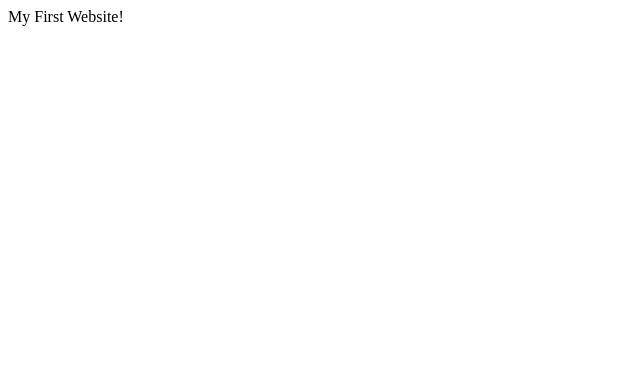
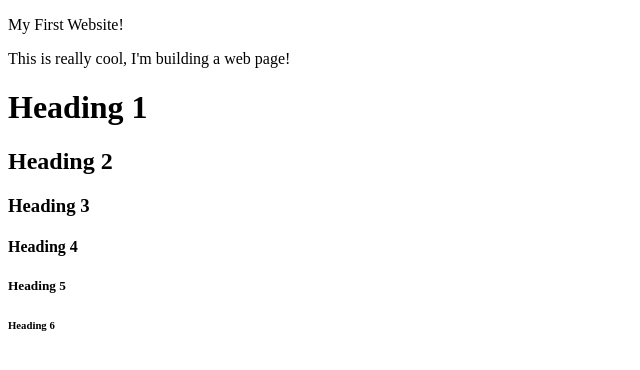
Before and after one commit to RealLifeChibi/TheOdinProject, a plain HTML site: page Fundamentals/My First Website/index.html in a window 1280 px wide. Shown: the whole page, without its empty margins (0-640 px from the left). Drawn offline with Linux system fonts and the light colour scheme.

Commit message:
Covered using Paragraph tags and heading tags

```diff
--- a/Fundamentals/My First Website/index.html
+++ b/Fundamentals/My First Website/index.html
@@ -5,6 +5,16 @@
         <title>My First Website</title>
     </head>
     <body>
-        My First Website!
+        <p>My First Website!</p>
+
+       <p>This is really cool, I'm building a web page!</p>
+
+       <h1>Heading 1</h1>
+       <h2>Heading 2</h2>
+       <h3>Heading 3</h3>
+       <h4>Heading 4</h4>
+       <h5>Heading 5</h5>
+       <h6>Heading 6</h6>
+
     </body>
 </html>
```
